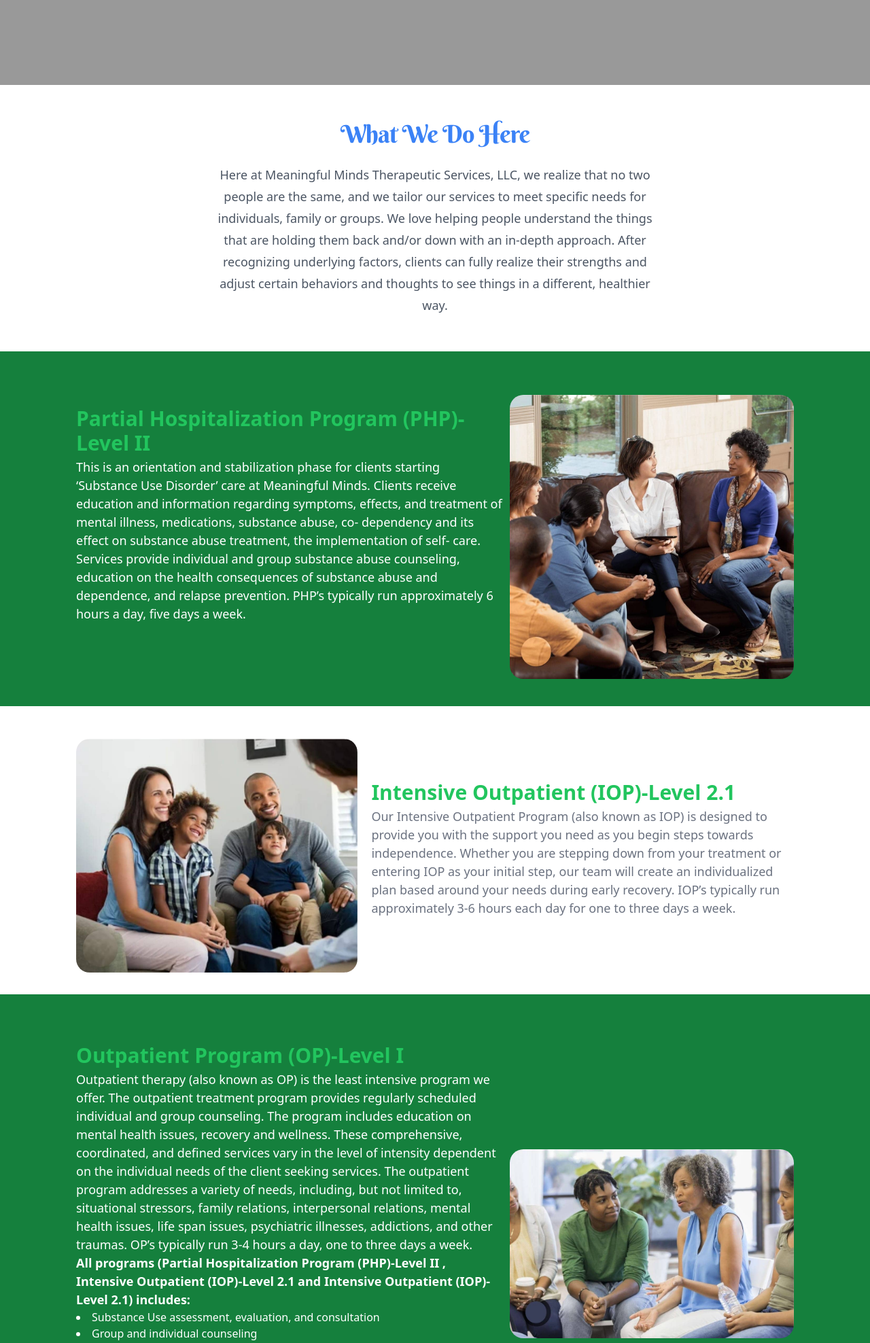
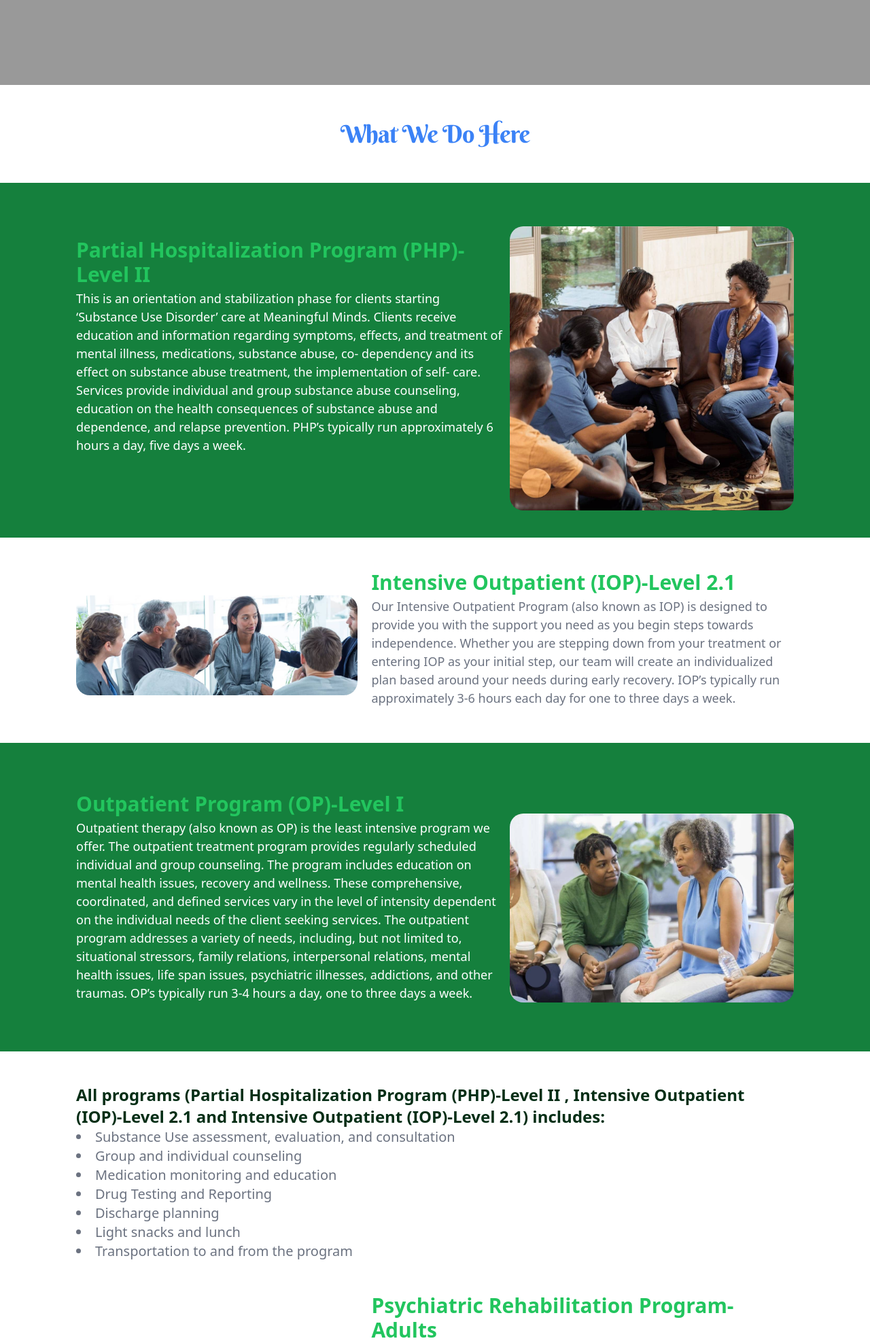
Before and after one commit to Victory-Sakey/HRB, a Django app: page /services in a window 1280 px wide. Shown: the part 919-2895 px from the top of the page at 68% size. Run offline with Django 4.2, Linux system fonts and the light colour scheme; some libraries are stand-ins or nearby versions.

Commit message:
Committed finale

```diff
--- a/Onboarding/templates/services.html
+++ b/Onboarding/templates/services.html
@@ -162,13 +162,7 @@
           <div class="mx-auto max-w-2xl lg:text-center lg:pl-[0px] pl-5 lg:pr-[0px] pr-2 md:mb-8 " >
 
             <h1 class="mt-2 text-3xl font-bold tracking-tight  text-blue-500 sm:text-4xl">What We Do Here</h1>
-            <p class="mt-6 text-lg leading-8 text-gray-600">Here at Meaningful Minds Therapeutic Services, LLC, we realize that no two
-              people are the same, and we tailor our services to meet specific needs for
-              individuals, family or groups. We love helping people understand the things
-              that are holding them back and/or down with an in-depth approach. After
-              recognizing underlying factors, clients can fully realize their strengths and
-              adjust certain behaviors and thoughts to see things in a different, healthier
-              way.</p>
+
           </div>
          </div>
             <div class="features-items pt-5 container mx-auto">
@@ -203,7 +197,7 @@ typically run approximately 3-6 hours each day for one to three days a week.
                   </p>
                 </div>
                 <div class="feature-item-img">
-                    <img class="w-[500px] rounded-[20px]" src="{% static 'images/IMG-20240919-WA0034.jpg'%}" alt="">
+                    <img class="w-[500px] rounded-[20px]" src="{% static 'images/IMG-20240919-WA0037.jpg'%}" alt="">
                 </div>
               </div>
               <div data-aos="fade-up"  data-aos-once="true" class="feature-item    px-10 md:px-16 lg:px-28 flex md:flex-row flex-col justify-center items-center align-middle mt-8 py-[72px] bg-green-700">
@@ -222,22 +216,23 @@ typically run approximately 3-6 hours each day for one to three days a week.
                     issues, psychiatric illnesses, addictions, and other traumas. OP’s typically run 3-4 hours
                     a day, one to three days a week.
                    <br>
-                   <b>All programs (Partial Hospitalization Program (PHP)-Level II , Intensive Outpatient (IOP)-Level 2.1 and Intensive Outpatient (IOP)-Level 2.1) includes:</b>
-<div class="text-white">
 
- <li>Substance Use assessment, evaluation, and consultation</li>
- <li> Group and individual counseling</li>
-  <li>Medication monitoring and education</li>
- <li> Drug Testing and Reporting</li>
- <li> Discharge planning</li>
-  <li>Light snacks and lunch</li>
- <li>Transportation to and from the program</li>
-</div>
                   </p>
                 </div>
                 <div class="feature-item-img">
                     <img class="w-[500px] mt-8 rounded-[20px]" src="{% static 'images/IMG-20240919-WA0032.jpg' %}" alt="">
                 </div>
+              </div>
+              <div class="mx-auto container md:pt-0  px-10 md:px-16 lg:px-28 mt-12 text- text-gray-500 text-[15px] md:text-xl">
+              <b class="md:text-2xl text-[20px]  text-green-950">All programs (Partial Hospitalization Program (PHP)-Level II , Intensive Outpatient (IOP)-Level 2.1 and Intensive Outpatient (IOP)-Level 2.1) includes:</b>
+
+               <li>Substance Use assessment, evaluation, and consultation</li>
+               <li> Group and individual counseling</li>
+                <li>Medication monitoring and education</li>
+               <li> Drug Testing and Reporting</li>
+               <li> Discharge planning</li>
+                <li>Light snacks and lunch</li>
+               <li>Transportation to and from the program</li>
               </div>
               <div data-aos="fade-up"  data-aos-once="true" class="feature-item  md:pt-0  px-10 md:px-16 lg:px-28 flex md:flex-row-reverse flex-col justify-center items-center align-middle mt-12 pb-10">
                 <div class="feature-item-text text-left  sm:ml-[20px]  md:w-[750px]">
@@ -280,7 +275,7 @@ typically run approximately 3-6 hours each day for one to three days a week.
                   </p>
                 </div>
                 <div class="feature-item-img">
-                    <img class="w-[500px] rounded-[20px]" src="{% static 'images/IMG-20240919-WA0037.jpg' %}" alt="">
+                    <img class="w-[500px] rounded-[20px]" src="{% static 'images/IMG-20240919-WA0135.jpg' %}" alt="">
                 </div>
               </div>
               <div data-aos="fade-up"  data-aos-once="true" class="feature-item    px-10 md:px-16 lg:px-28 flex md:flex-row flex-col justify-center items-center align-middle mt-8 py-[72px] bg-green-700">
```
Also changed, not shown: static/images/IMG-20240919-WA0135.jpg (added), 1 other file.
